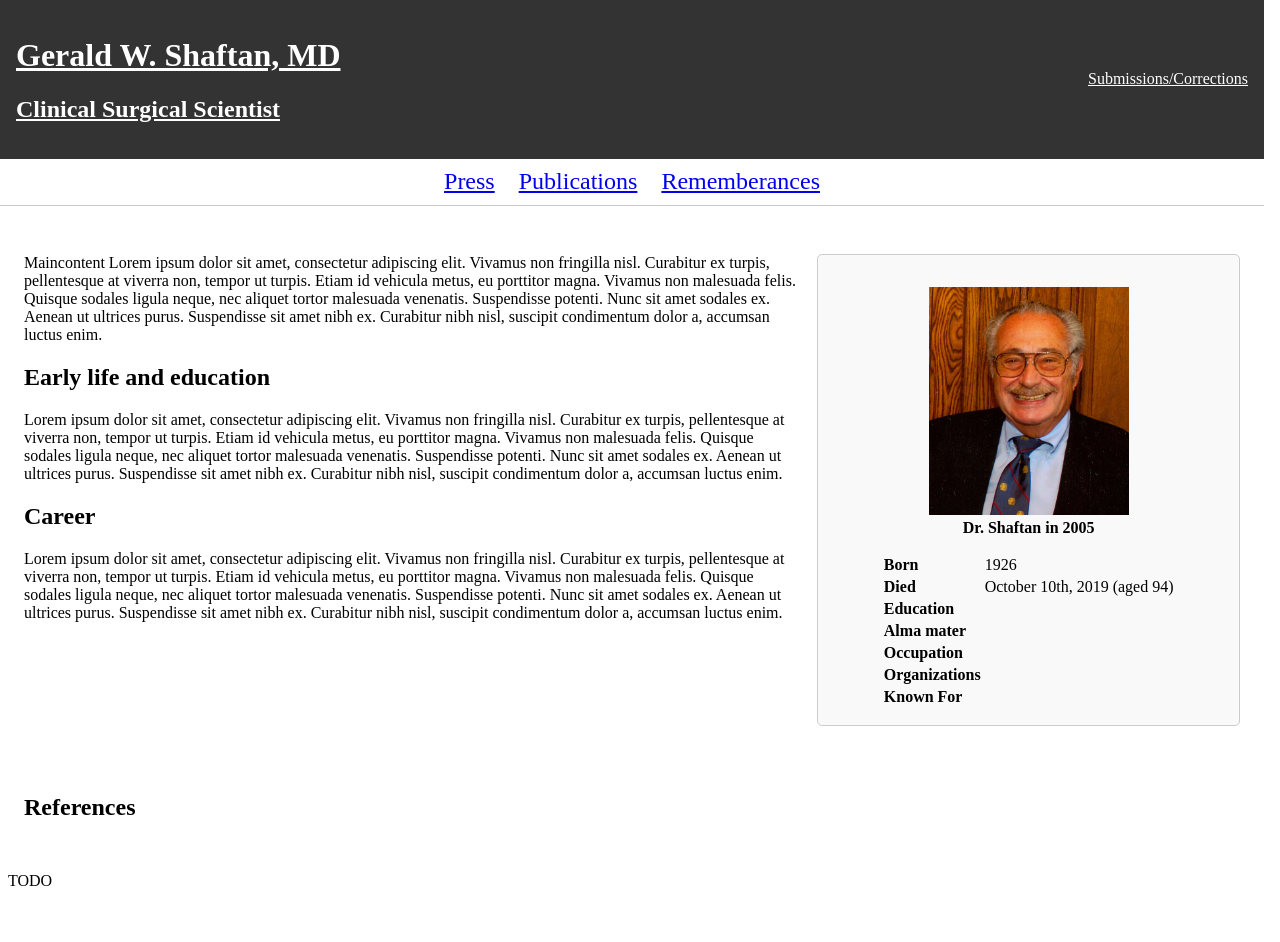
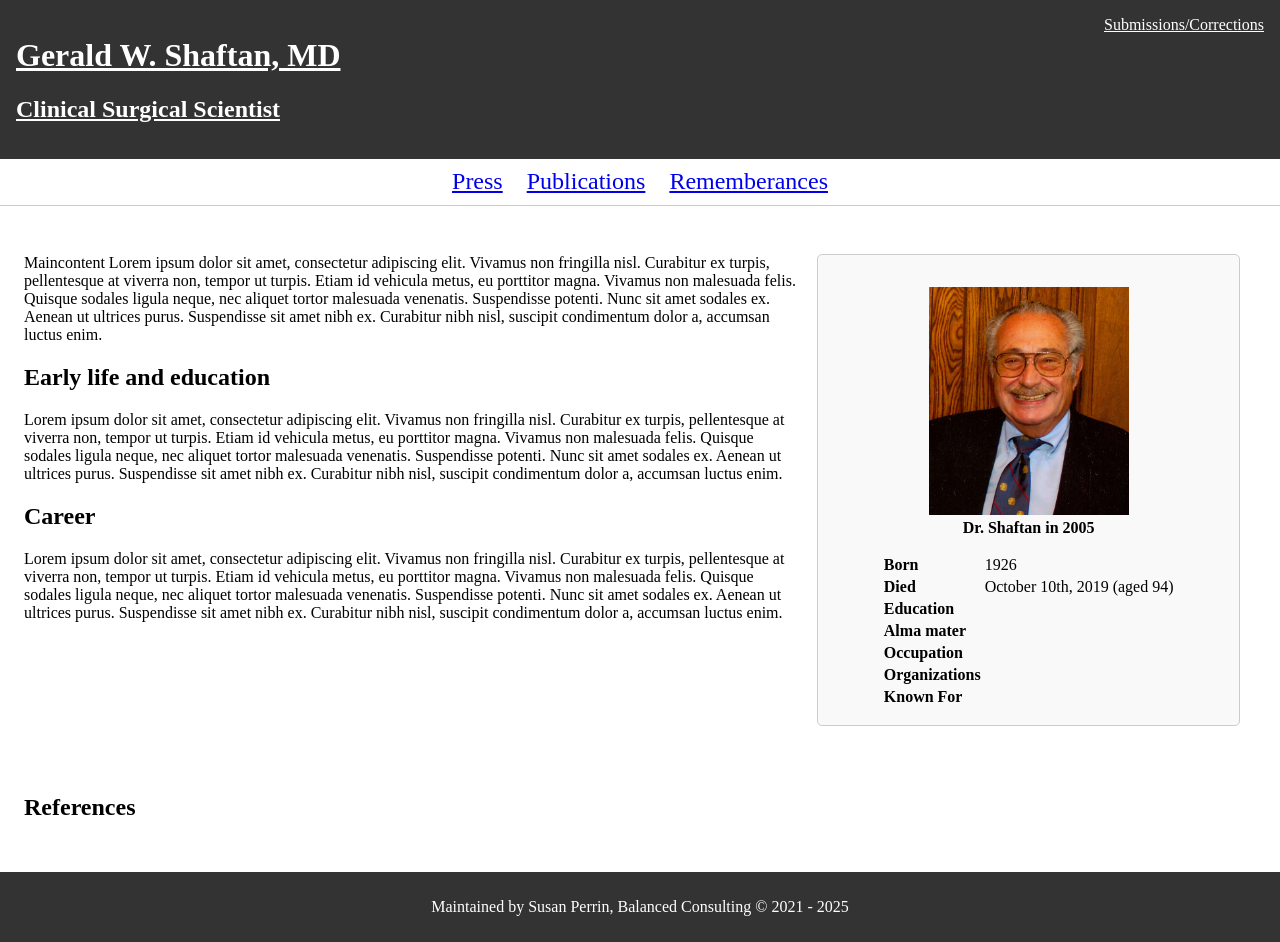
Before and after one commit to Balanced-Consulting/geraldwshaftan, a Jekyll site: the page built from index.markdown, in a window 1280 px wide. Built offline with Jekyll 4.4.1, drawn with Linux system fonts in a browser that asks for light colours; before the commit the page ends 906 px from its top, so only the background shows below that.

Commit message:
Small refinements.

```diff
--- a/_layouts/default.html
+++ b/_layouts/default.html
@@ -28,7 +28,7 @@
     {{content}}
   </main>
   <footer>
-    <p>TODO</p>
+    <p>Maintained by Susan Perrin, Balanced Consulting &copy; 2021 - {{ site.time | date: '%Y' }}</p>
   </footer>
 </body>
 
--- a/css/style.css
+++ b/css/style.css
@@ -7,7 +7,7 @@
 body>header {
   display: flex;
   flex-direction: column;
-  width: 100%;
+  width: calc(100% + 16px);
   margin: -8px -8px 1em -8px;
 }
 
@@ -15,10 +15,18 @@ body>header>div#topbar {
   display: flex;
   width: 100%;
   justify-content: space-between;
-  align-items: center;
+  align-items: flex-start;
   padding: 1rem;
   background-color: #333;
   color: white;
+}
+
+body>footer {
+  text-align: center;
+  padding: 0.6em;
+  background-color: #333;
+  color: white;
+  margin: 1em -8px -8px -8px;
 }
 
 body>header>div#topbar a {
```
